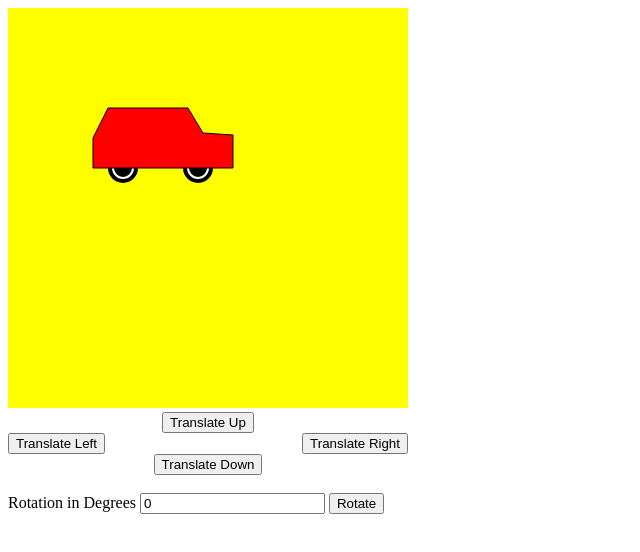
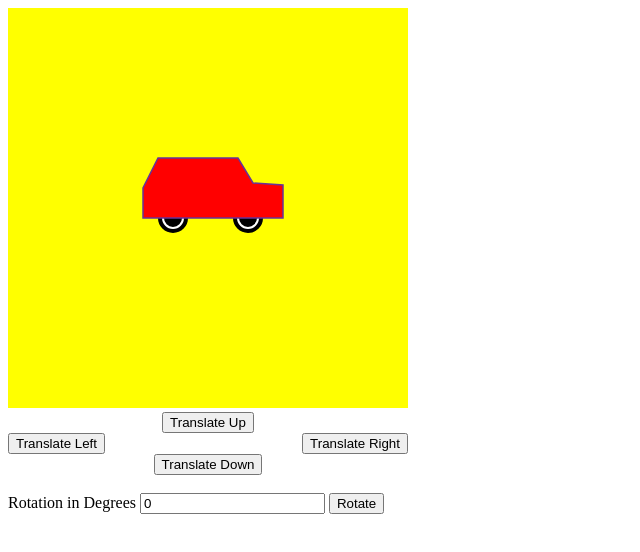
Before and after one commit to JarrahGreen/COMP5008-A1, a website: page index.html in a window 1280 px wide. Shown: the whole page, without its empty margins (0-640 px from the left). Drawn offline with Linux system fonts and the light colour scheme.

Commit message:
finished code

```diff
--- a/index.html
+++ b/index.html
@@ -10,8 +10,8 @@
         }
         polygon {
             fill: red;
-            stroke-width: 1;
-            stroke: black;
+            stroke-width: 1.5;
+            stroke: rebeccapurple;
         }
         .container {
             display: grid;
@@ -50,20 +50,20 @@
 
 <svg width="400" height="400" id="canvas">
     <g id="carElements">
-        <circle r="15" cx="115" cy="160" ></circle>
-        <circle class="innerCircle"  r="10" cx="115" cy="160"></circle>
+        <circle r="15" cx="165" cy="210" ></circle>
+        <circle class="innerCircle"  r="10" cx="165" cy="210"></circle>
 
-        <circle r="15" cx="190" cy="160" ></circle>
-        <circle class="innerCircle" r="10" cx="190" cy="160"></circle>
+        <circle r="15" cx="240" cy="210" ></circle>
+        <circle class="innerCircle" r="10" cx="240" cy="210"></circle>
 
         <polygon points="
-            100,100
-            180,100
-            195,125
-            225,127
-            225,160
-            85,160
-            85,130
+            150,150
+            230,150
+            245,175
+            275,177
+            275,210
+            135,210
+            135,180
         "></polygon>
     </g>
 
@@ -96,8 +96,8 @@
     let xPosition = 0;
     let yPosition = 0;
     let rotation = 0;
-    const carCenterX = (85 + 225) / 2
-    const carCenterY = (100 + 175) / 2
+    const carCenterX = (135 + 275) / 2
+    const carCenterY = (150 + 225) / 2
 
     function translateX(left) {
         if (left) {
```
